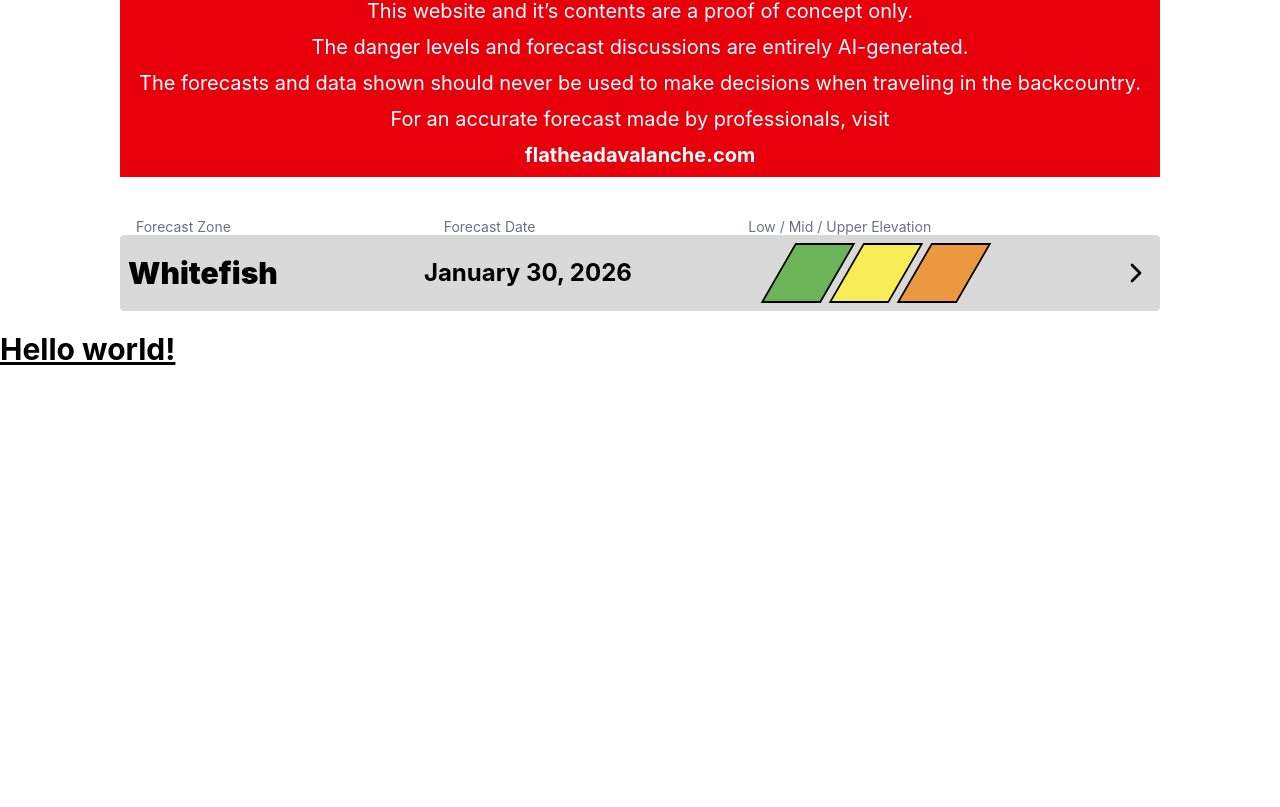
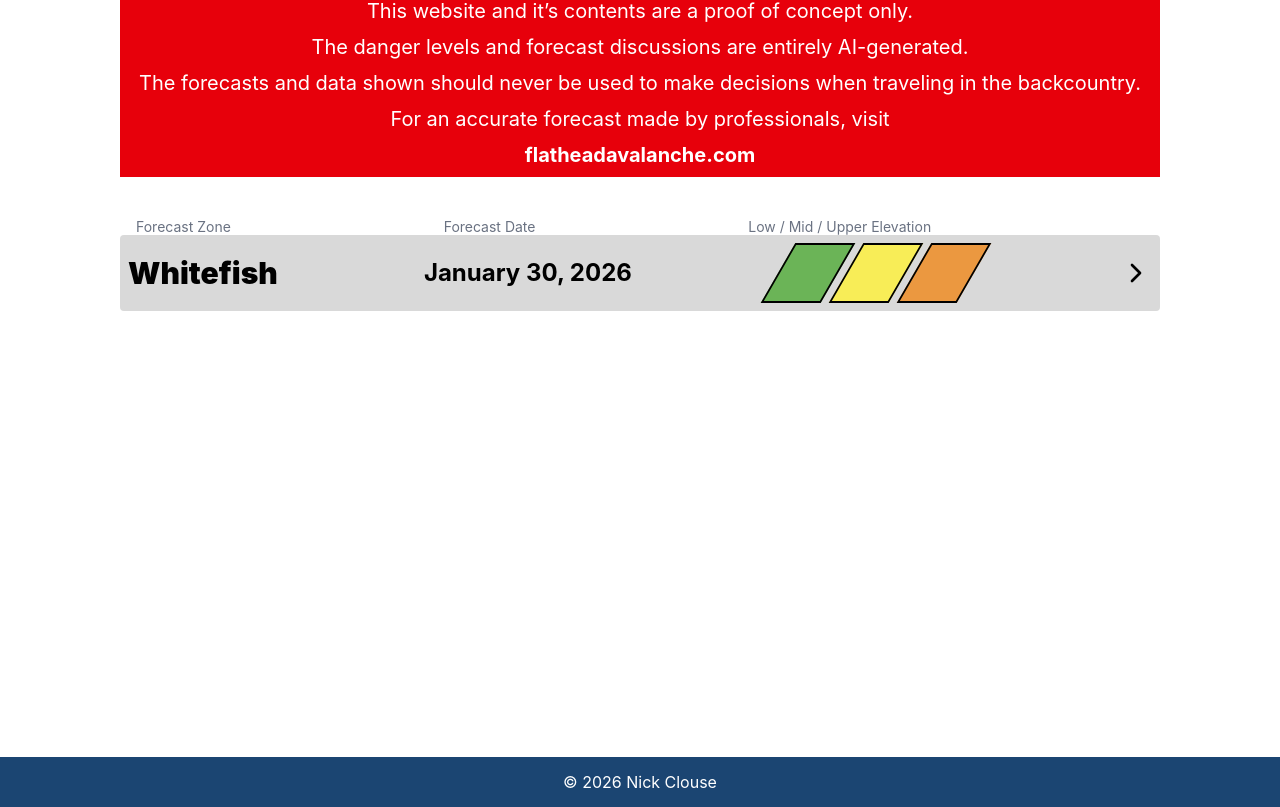
Before and after one commit to CanFam23/avy-forecasting, a React (Vite) app in the folder web/avyAI/: page / in a window 1280 px wide. Shown: the part 171-978 px from the top of the page. Before the commit the page ends 800 px from the top, so only its background shows below. Built offline with nearby package versions, Linux system fonts and the light colour scheme.

Commit message:
Add footer component

```diff
--- a/web/avyAI/src/App.tsx
+++ b/web/avyAI/src/App.tsx
@@ -1,13 +1,14 @@
 import Navbar from "./components/Navbar";
 import Disclaimer from "./components/Disclaimer";
 import Forecast from "./components/Forecast.tsx";
+import Footer from "./components/Footer.tsx";
 
 function App() {
 
   return (
     <>
       <Navbar navNames={["Forecast","Performance","About"]}/>
-        <main className="justify-center mx-10 md:mx-30 my-5 ">
+        <main className="justify-center mx-10 md:mx-30 my-5 min-h-screen">
             <Disclaimer/>
             <div className="flex justify-between mb-[-10px] mt-10 px-4 text-gray-500 text-xs sm:text-sm">
                 <p>Forecast Zone</p>
@@ -17,7 +18,7 @@ function App() {
             </div>
             <Forecast/>
         </main>
-      <h1 className="text-3xl font-bold underline text-black">Hello world!</h1>
+      <Footer/>
     </>
   );
 }
--- /dev/null
+++ b/web/avyAI/src/components/Footer.tsx
@@ -0,0 +1,7 @@
+export default function Footer() {
+    return (
+        <footer className="bg-[var(--color-primary)] h-[50px] flex items-center justify-center">
+            <p className="text-white">© 2026 Nick Clouse</p>
+        </footer>
+    )
+}
```
